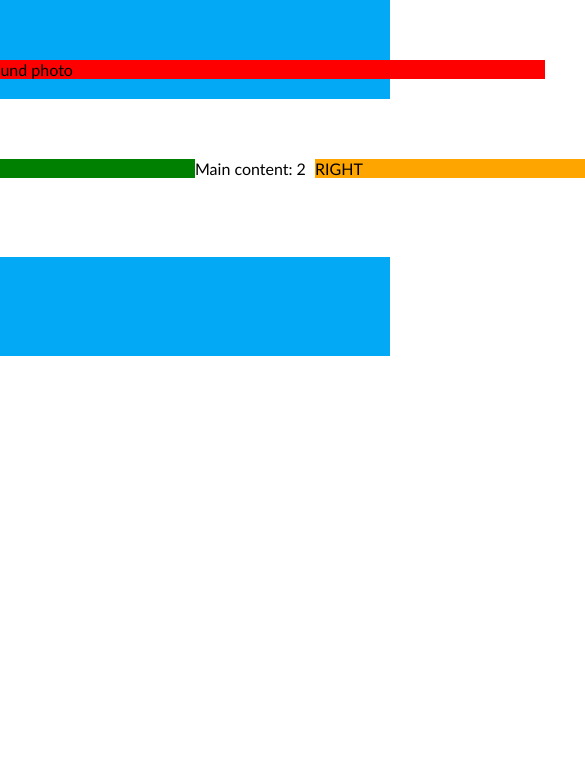
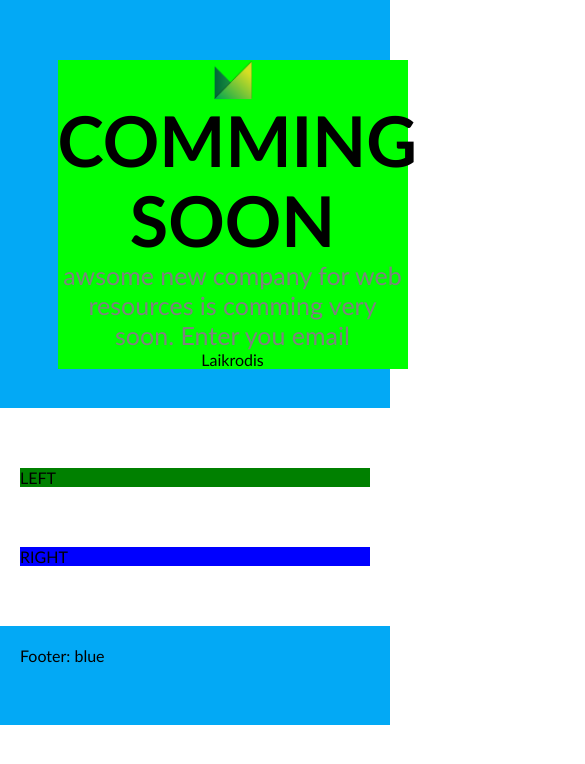
Before and after one commit to PauliusPo/comming-soon, a plain HTML site: page index.html in a window 390 px wide. Shown: the top 764 px of the page, 585 px wide, since content can reach past the window. Drawn offline with Linux system fonts and the light colour scheme.

Commit message:
hero structure 2

```diff
--- a/css/style.css
+++ b/css/style.css
@@ -13,8 +13,40 @@ body * {
     background-color: #03A9F5;
     padding-bottom: 20px;
     padding-top: 60px;
+    text-align: center;
     }
+.hero img{
+    display: inline-block;
+    width: 40px;
 
+    }
+.hero h1{
+    display: inline-block;
+    width: 100%;
+    font-size: 70px;
+    line-height: 80px;
+    text-transform: uppercase;
+
+}
+.hero p{
+    display: inline-block;
+    width: 100%;
+    font-size: 25px;
+    color: grey;
+}
+.hero clock{
+    display: inline-block;
+    width: 100%;
+}
+.hero form{
+    display: inline-block;
+    width: 90%;
+    padding: 0 5%;
+
+}
+.hero mouse{
+    display: inline-block;
+}
 .main-content {
     display: inline-block;
     width: 100%;
@@ -35,63 +67,74 @@ footer {
     display: inline-block;
     width: 700px;
     margin-left: calc( (100% - 700px) / 2 );
-    background-color: red;
+    margin-right: calc( (100% - 700px) / 2 );
+    margin-top: 0;
+    margin-bottom: 0;
+
+    margin: 0 calc( (100% - 700px) / 2 );
     }
 
 .container {
     display: inline-block;
     width: 1200px;
-    margin-left: calc( (100% - 1200px) / 2 );
-
+    margin: 0 calc( (100% - 1200px) / 2 );
 }
-.container > .left{
+.container > .left {
         display: inline-block;
         width: 50%;
         float: left;
         background-color: green;
     }
-.container > .right{
+.container > .right {
         display: inline-block;
         width: 40%;
-    float: right;
-    background-color: orange;
+        float: left;
+        margin-left: 10%;
+        background-color: blue;
+    }
 
 @media (max-width: 1300px) {
-    .container{
+    .container {
         width: 900px;
-        margin-left: calc( (100% - 900px) / 2);
-        background-color: red;
+        margin: 0 calc( (100% - 900px) / 2 );
+    }
 }
 
+@media (max-width: 1000px) {
+    .container {
+        width: 700px;
+        margin: 0 calc( (100% - 700px) / 2 );
     }
-@media (max-width: 1000px) {
-    .container{
-        width: 700px;
-        margin-left: calc( (100% - 700px) / 2);
-        background-color: yellow;
+    .container > .left {
+        width: 100%;
+    }
+    .container > .right {
+        width: 100%;
+        margin-left: 0;
+        margin-top: 60px;
+    }
 }
 
+@media (max-width: 800px) {
+    .small-container {
+        width: 500px;
+        margin: 0 calc( (100% - 500px) / 2 );
+        background-color: lime;
     }
-@media (max-width: 800px) {
-    .container{
+    .container {
         width: 500px;
-        margin-left: calc( (100% - 500px) / 2);
-
+        margin: 0 calc( (100% - 500px) / 2 );
+    }
 }
 
-}
 @media (max-width: 600px) {
-    .small-container{
+    .small-container {
         width: calc(100% - 40px);
         margin-left: 20px;
-
+        background-color: lime;
+    }
+    .container {
+        width: calc(100% - 40px);
+        margin-left: 20px;
     }
 }
-@media (max-width: 800px) {
-    .container{
-        width: 100px;
-        margin-left: 0px;
-
-    }
-
-}
--- a/index.html
+++ b/index.html
@@ -6,18 +6,25 @@
     <meta http-equiv="X-UA-Compatible" content="ie=edge">
     <title>comming-soon</title>
     <link rel="stylesheet" href="./css/style.css">
+
 </head>
 <body>
     <div class="hero">
         <div class="small-container">
-                HERO: blue + background photo
+            <img src="./img/logo.png" alt="logo">
+            <h1>comming soon</h1>
+            <p>awsome new company for web resources is comming very soon. Enter you email</p>
+            <div class="clock">Laikrodis</div>
         </div>
+        <form action="">
+
+        </form>
+        <div class="mouse"></div>
     </div>
     <div class="main-content">
         <div class="container">
             <div class="left">LEFT</div>
             <div class="right">RIGHT</div>
-                Main content: 2 columns
         </div>
     </div>
     <footer>
```
Also changed, not shown: img/logo.png (added). Lines whose indentation alone changed are shown as unchanged.
